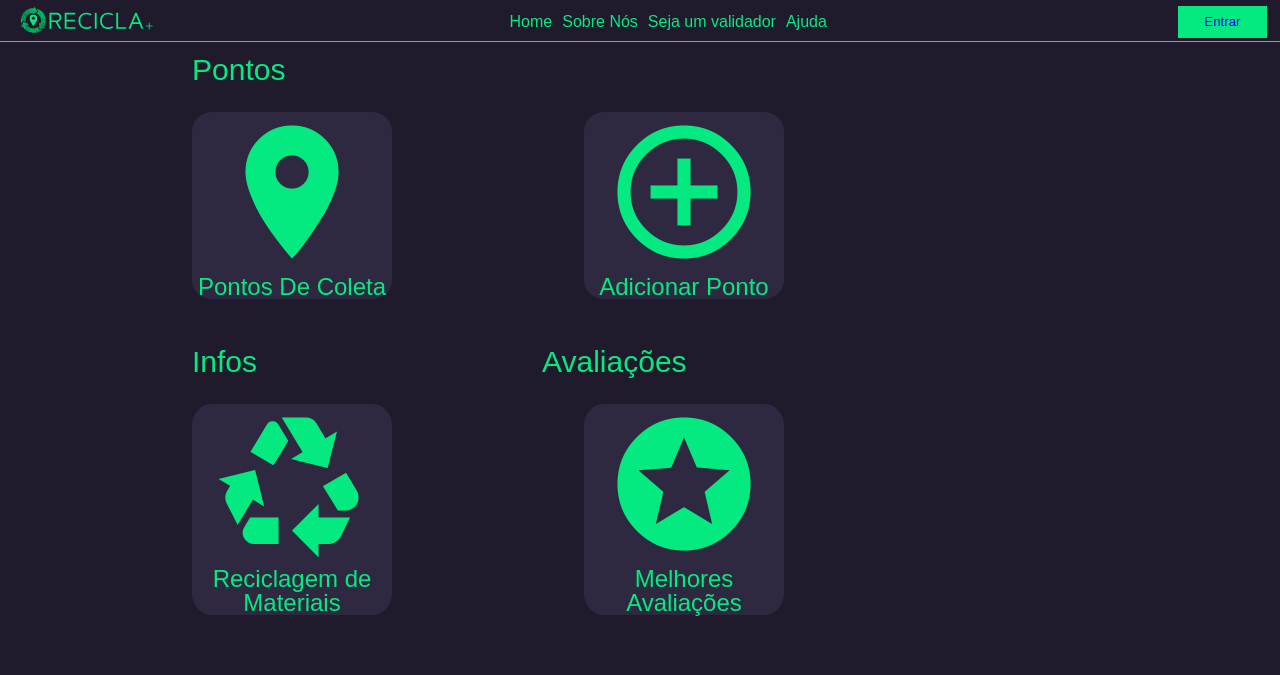
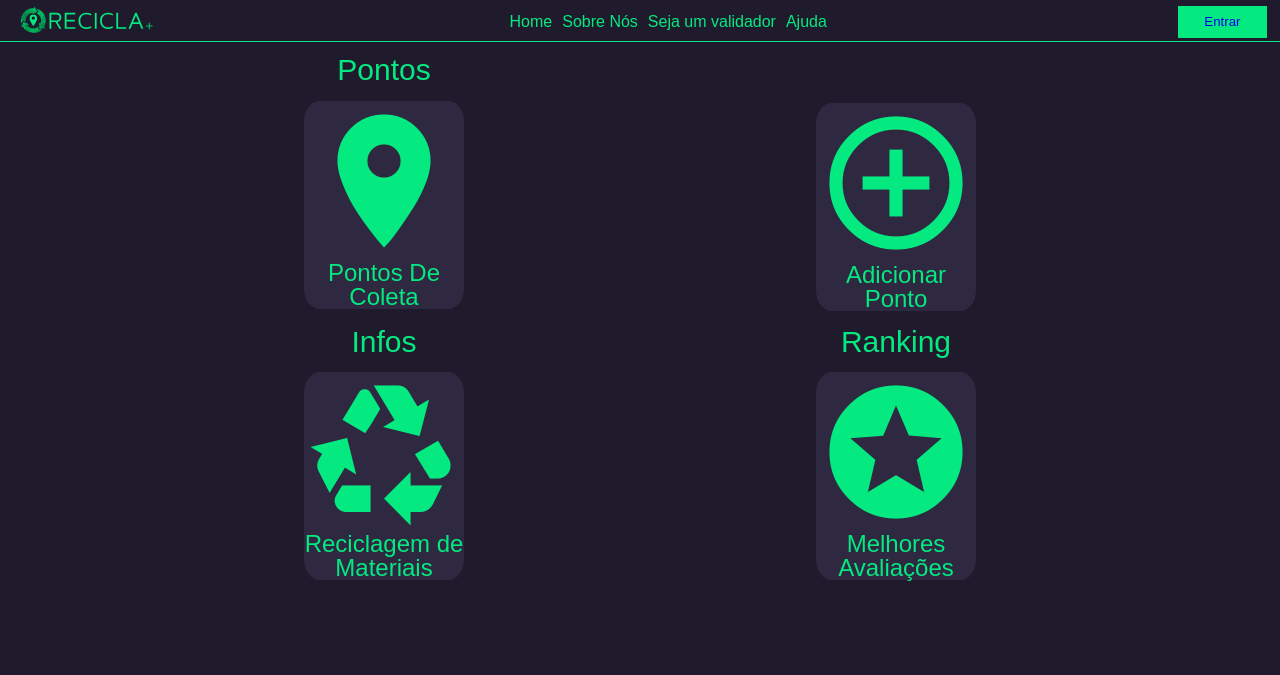
Before and after one commit to RayAra2004/ReciclaMais, a PHP site: page /telas/paginaInicialUser.html in a window 1280 px wide. Shown: the top 675 px of the page. Run offline with PHP 8.4, Linux system fonts and the light colour scheme.

Commit message:
grid pagina inicial

```diff
--- a/css/paginaInicialUser.css
+++ b/css/paginaInicialUser.css
@@ -23,6 +23,9 @@ a{
 
 p,h1{
   color: #05e981;
+}
+h1{
+  font-size: 30px;
 }
 
 header{
@@ -57,9 +60,13 @@ header button{
   color: black;
 }
 .conteudo{
-  padding: 10%;
+  display: flex;
+  flex-direction: column;
+  width: min-content;
+  height: min-content;
+  justify-content: center;
   padding-top: 1%;
-  padding-left: 15%;
+  padding-left: 10vw;
   padding-bottom: 1%;
 }
 span{
@@ -70,67 +77,32 @@ span{
   font-size: min(24px,20vw);
 }
 
-.subtitle{
-  display: flex;
-  justify-self: start;
-  margin-right: min(285px, 40%);
-  font-size: 30px;
-}
-
-.optionGroup{
-  display: flex;
-  margin-bottom: 5%;
-  justify-content: start;
-  gap: min(300px, 15vw);
-  /*background-color: white;*/
-  width: 70vw;
+.opcoes{
+  display: grid;
+  justify-content: center;
+  width: 80vw;
+  grid-template-columns: repeat(auto-fit, minmax(210px,1fr));
+  grid-template-rows: auto;
+  margin-bottom: 2vh;
 }
 .option{
+  display: flex;
+  flex-direction: column;
   margin-top: 3%;
   text-align: center;
   background-color: #2f2841;
-  height: 100%;
-  width: min(40%, 200px);
+  height: min-content;
+  width: 160px;
   border-radius: 10%;
   cursor: pointer;
 }
 
 .material-icons{
-  font-size: min(160px, 26vw);
+  font-size: 160px;
 }
-footer{
+.grupo{
   display: flex;
   flex-direction: column;
-  background-color: #000;
+  flex-direction: column;
+  align-items: center;
 }
-.mainFooter{
-  display: flex;
-  margin-top: 1vh;
-  margin-left: min(10px, 5vw);
-  flex-direction: row;
-  justify-content: space-around;
-  gap:max(10px, 5vh)
-}
-.nos{
-  text-align: center;
-  color: white;
-}
-.informacoes{
-  display: flex;
-  justify-content:center;
-  flex-direction: column;
-  align-items: start;
-}
-.informacoes p{
-  margin-bottom: 10px;
-  color: white;
-}
-
-.mainFooter .footerIcon{
-  height:10vh;
-  width: 40vw;
-}
-#footerImg{
-  height: 15vh;
-  width: 50vw;
-}
--- a/css/sobreNos.css
+++ b/css/sobreNos.css
@@ -70,9 +70,10 @@ header{
 }
 .conteudo{
     text-align: center;
+    margin-bottom: 10vh;
 }
 .conteudo p{
-    text-align: start;
+    text-align: justify;
     font-size: 20px;
 }
 .conteudo h1{
--- a/telas/paginaInicialUser.html
+++ b/telas/paginaInicialUser.html
@@ -15,16 +15,19 @@
     <header class="header_desktop"></header>
     <header class="header_mobile"></header>
     <div class="conteudo">
-        <div class="subtitle">
+        <div class="opcoes">
+        <div class="grupo">
         <h1>Pontos</h1>
-        </div>
-        <div class="optionGroup">
         <div class="option">
             <span class="material-icons">
                 location_on
             </span>
             <p>Pontos De Coleta</p>
         </div>
+        </div>
+        <div class="grupo">
+        <br>
+        <br>
         <div class="option">
             <span class="material-icons">
                 add_circle_outline
@@ -32,21 +35,19 @@
             <p>Adicionar Ponto</p>
         </div>
         </div>
-        <div style="display: flex;justify-content: start;">
-        <div class="subtitle">
+        </div>
+        <div class="opcoes">
+        <div class="grupo">
         <h1>Infos</h1>
-        </div>
-        <div class="subtitle">
-            <h1>Avaliações</h1>
-        </div>
-        </div>
-        <div class="optionGroup">
         <div class="option">
             <span class="material-icons">
                 recycling
             </span>
             <p>Reciclagem de Materiais</p>
         </div>
+        </div>
+        <div class="grupo">
+            <h1>Ranking</h1>
         <div class="option">
             <span class="material-icons">
                 stars
@@ -55,19 +56,6 @@
         </div>
         </div>
         </div>
-    <!--<footer>
-        <div class="mainFooter">
-            <div class="footerIcon">
-                <img src="../imgs/logo_recicla_mais.svg" alt="" id="footerImg">
     </div>
-            <div class="informacoes">
-                <h4>EMAIL DE SUPORTE:</h4>
-                <p>reciclamaissuporte@gmail.com</p>
-                <h4>ENDEREÇO:</h4>
-                <p>Av. dos Sabiás, 330 - Morada de Laranjeiras, Serra - ES, 29166-630</p>
-            </div>
-        </div>
-        <div class="nos">GRUPO RECICLA+ IFES SERRA</div>
-    </footer>-->
 </body>
 </html>
```
Lines whose indentation alone changed are shown as unchanged.
